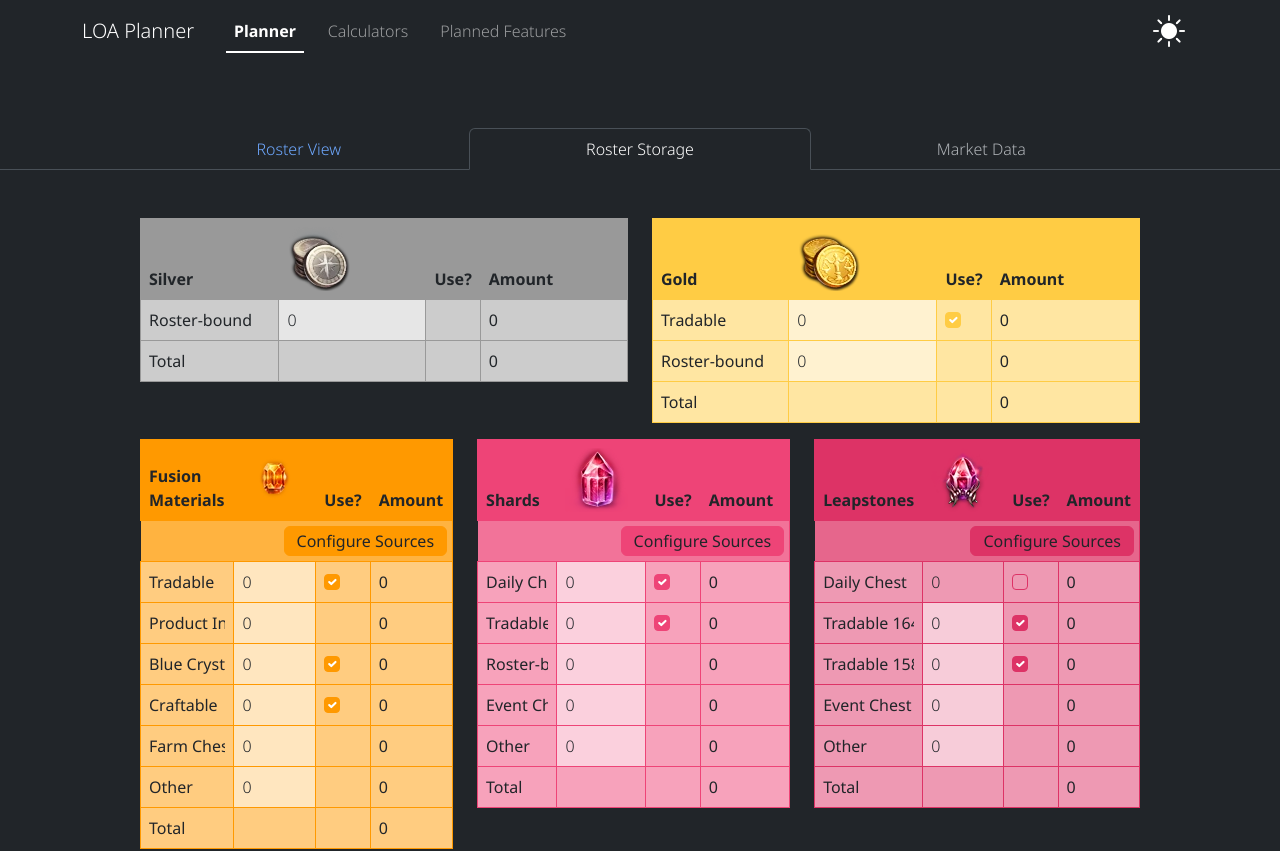
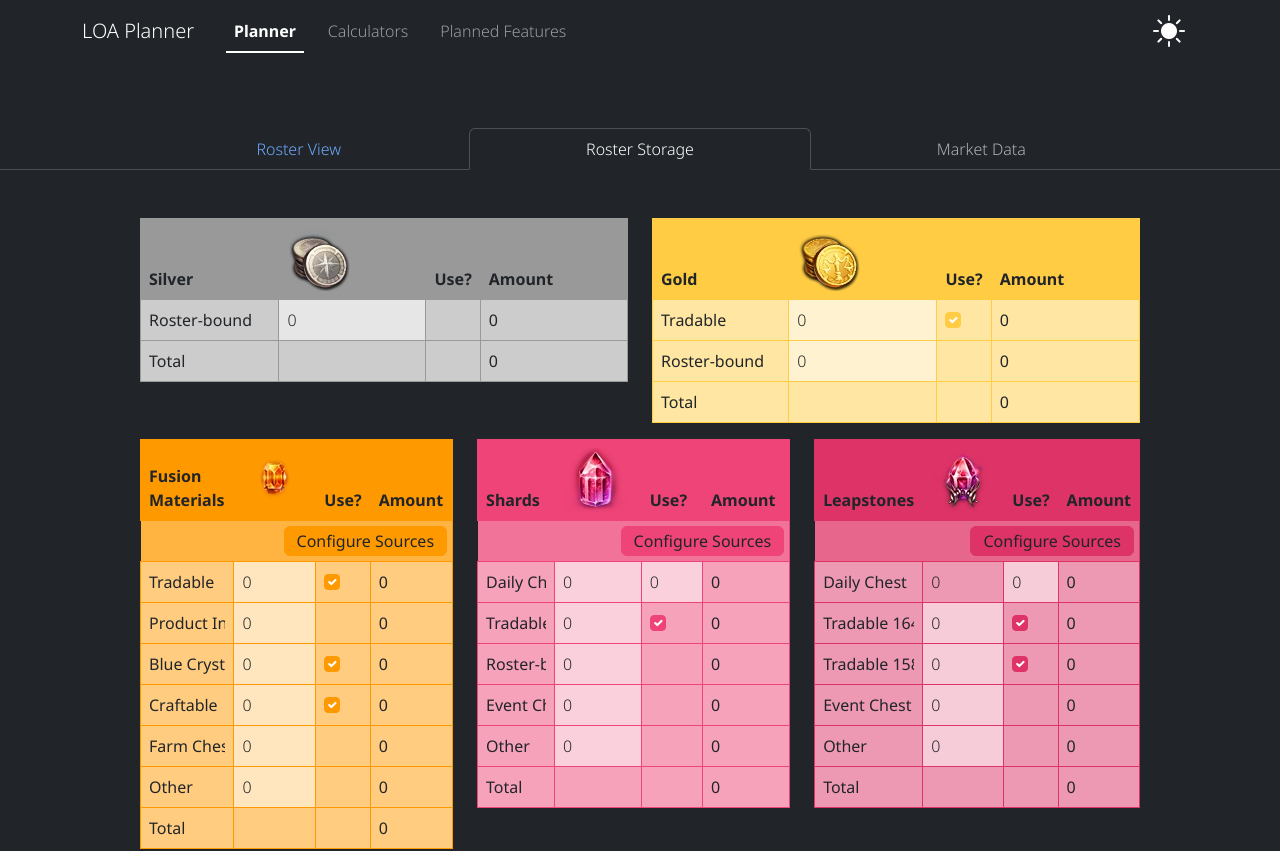
Before and after one commit to md842/loa-planner, a React (Vite) app: page / in a window 1280 px wide. Shown: the top 851 px of the page. Built offline with nearby package versions, Linux system fonts and the light colour scheme.

Commit message:
Selection chest feature improvement
Selection chests now allow a customizable number of chests opened for each material as opposed to all-or-nothing on one material.

TODO: Fix daily chests selection synchronization between shards and leaps.
TODO: Support adding custom sources

```diff
--- a/src/components/core/roster-storage-data.ts
+++ b/src/components/core/roster-storage-data.ts
@@ -10,42 +10,42 @@
     {id: "Total", qty: [0], amt: [0]}
   ],
   "gold": [
-    {id: "Tradable", qty: [0], selected: [true], amt: [0]},
+    {id: "Tradable", qty: [0], sel: [true], amt: [0]},
     {id: "Roster-bound", qty: [0], amt: [0]},
     {id: "Total", qty: [0], amt: [0]}
   ],
   "fusions": [
-    {id: "Tradable", qty: [0], selected: [true], amt: [0]},
+    {id: "Tradable", qty: [0], sel: [true], amt: [0]},
     {id: "Product Inventory", qty: [0], mult: [50], amt: [0]},
-    {id: "Blue Crystals", qty: [0], selected: [true], mult: [50], div: 65, amt: [0]},
-    {id: "Craftable", qty: [0], selected: [true], mult: [10], amt: [0]},
+    {id: "Blue Crystals", qty: [0], sel: [true], mult: [50], div: 65, amt: [0]},
+    {id: "Craftable", qty: [0], sel: [true], mult: [10], amt: [0]},
     {id: "Farm Chest", qty: [0], mult: [10], amt: [0]},
     {id: "Other", qty: [0], amt: [0]},
     {id: "Total", qty: [0], amt: [0]}
   ],
   "shards": [
-    {id: "Daily Chest", qty: [0], selected: [true], mult: [1000], amt: [0]},
-    {id: "Tradable (L)", qty: [0], selected: [true], mult: [3000], amt: [0]},
+    {id: "Daily Chest", qty: [0], use: [0], mult: [1000], amt: [0]},
+    {id: "Tradable (L)", qty: [0], sel: [true], mult: [3000], amt: [0]},
     {id: "Roster-bound (L)", qty: [0], mult: [3000], amt: [0]},
     {id: "Event Chest (M)", qty: [0], mult: [2000], amt: [0]},
     {id: "Other", qty: [0], amt: [0]},
     {id: "Total", qty: [0], amt: [0]}
   ],
   "leaps": [
-    {id: "Daily Chest", qty: [0], selected: [false], mult: [2], amt: [0]},
-    {id: "Tradable 1640", qty: [0], selected: [true], amt: [0]},
-    {id: "Tradable 1580", qty: [0], selected: [true], div: 5, amt: [0]},
+    {id: "Daily Chest", qty: [0], use: [0], mult: [2], amt: [0]},
+    {id: "Tradable 1640", qty: [0], sel: [true], amt: [0]},
+    {id: "Tradable 1580", qty: [0], sel: [true], div: 5, amt: [0]},
     {id: "Event Chest (x5)", qty: [0], mult: [5], amt: [0]},
     {id: "Other", qty: [0], amt: [0]},
     {id: "Total", qty: [0], amt: [0]}
   ],
   "reds": [
     {id: "Daily Chest",
-      qty: [0, 0], selected: [true, false], mult: [40, 80], selectionChest: true, amt: [0, 0]},
+      qty: [0, 0], use: [0, 0], mult: [40, 80], amt: [0, 0]},
     {id: "Tradable 1640",
-      qty: [0, 0], selected: [true, true], amt: [0, 0]},
+      qty: [0, 0], sel: [true, true], amt: [0, 0]},
     {id: "Tradable 1580",
-      qty: [0, 0], selected: [true, true], div: 5, amt: [0, 0]},
+      qty: [0, 0], sel: [true, true], div: 5, amt: [0, 0]},
     {id: "75x Pouch",
       qty: [0, 0], mult: [75, 75], amt: [0, 0]},
     {id: "Other",
@@ -55,11 +55,11 @@
   ],
   "redSolars": [
     {id: "Daily Chest",
-      qty: [0, 0], selected: [true, false], mult: [1, 3], selectionChest: true, amt: [0, 0]},
+      qty: [0, 0], use: [0, 0], mult: [1, 3], amt: [0, 0]},
     {id: "Tradable",
-      qty: [0, 0], selected: [true, true], amt: [0, 0]},
+      qty: [0, 0], sel: [true, true], amt: [0, 0]},
     {id: "3/9 Selection",
-      qty: [0, 0], selected: [true, false], mult: [3, 9], selectionChest: true, amt: [0, 0]},
+      qty: [0, 0], use: [0, 0], mult: [3, 9], amt: [0, 0]},
     {id: "Other",
       qty: [0, 0], amt: [0, 0]},
     {id: "Total",
@@ -69,60 +69,55 @@
 
 const presetSources: {[index: string]: Source[]} = {
   "fusions": [
-    {id: "Tradable", qty: [0], selected: [true], amt: [0]},
+    {id: "Tradable", qty: [0], sel: [true], amt: [0]},
     {id: "Product Inventory", qty: [0], mult: [50], amt: [0]},
-    {id: "Blue Crystals", qty: [0], selected: [true], mult: [50], div: 65, amt: [0]},
-    {id: "Craftable", qty: [0], selected: [true], mult: [10], amt: [0]},
+    {id: "Blue Crystals", qty: [0], sel: [true], mult: [50], div: 65, amt: [0]},
+    {id: "Craftable", qty: [0], sel: [true], mult: [10], amt: [0]},
     {id: "Farm Chest", qty: [0], mult: [10], amt: [0]},
+    {id: "Ark Pass Chest (x30)", qty: [0], mult: [30], amt: [0]}
   ],
   "shards": [
-    {id: "Daily Chest", qty: [0], selected: [true], mult: [1000], amt: [0]},
-    {id: "Tradable (L)", qty: [0], selected: [true], mult: [3000], amt: [0]},
-    {id: "Tradable (M)", qty: [0], selected: [true], mult: [2000], amt: [0]},
-    {id: "Tradable (S)", qty: [0], selected: [true], mult: [1000], amt: [0]},
+    {id: "Daily Chest", qty: [0], use: [0], mult: [1000], amt: [0]},
+    {id: "Tradable (L)", qty: [0], sel: [true], mult: [3000], amt: [0]},
+    {id: "Tradable (M)", qty: [0], sel: [true], mult: [2000], amt: [0]},
+    {id: "Tradable (S)", qty: [0], sel: [true], mult: [1000], amt: [0]},
     {id: "Roster-bound (L)", qty: [0], mult: [3000], amt: [0]},
     {id: "Roster-bound (M)", qty: [0], mult: [2000], amt: [0]},
     {id: "Roster-bound (S)", qty: [0], mult: [1000], amt: [0]},
     {id: "Event Chest (M)", qty: [0], mult: [2000], amt: [0]},
-    {id: "Time Shard Chest", qty: [0], mult: [8000], amt: [0]},
-    {id: "Explorer's Shard Chest", qty: [0], mult: [8000], amt: [0]},
-    {id: "Knight Shard Chest", qty: [0], mult: [8000], amt: [0]},
+    {id: "Ark Pass Chest (x8000)", qty: [0], mult: [8000], amt: [0]}
   ],
   "leaps": [
-    {id: "Daily Chest", qty: [0], selected: [false], mult: [2], amt: [0]},
-    {id: "Tradable 1640", qty: [0], selected: [true], amt: [0]},
-    {id: "Tradable 1580", qty: [0], selected: [true], div: 5, amt: [0]},
-    {id: "Tradable 1490", qty: [0], selected: [true], div: 25, amt: [0]},
-    {id: "Tradable 1250", qty: [0], selected: [true], div: 125, amt: [0]},
+    {id: "Daily Chest", qty: [0], use: [0], mult: [2], amt: [0]},
+    {id: "Tradable 1640", qty: [0], sel: [true], amt: [0]},
+    {id: "Tradable 1580", qty: [0], sel: [true], div: 5, amt: [0]},
+    {id: "Tradable 1490", qty: [0], sel: [true], div: 25, amt: [0]},
+    {id: "Tradable 1250", qty: [0], sel: [true], div: 125, amt: [0]},
     {id: "Event Chest (x5)", qty: [0], mult: [5], amt: [0]},
-    {id: "Time Leapstone Selection Chest", qty: [0], mult: [25], amt: [0]},
-    {id: "Explorer's Leapstone Selection Chest", qty: [0], mult: [25], amt: [0]},
-    {id: "Knight Leapstone Selection Chest", qty: [0], mult: [25], amt: [0]},
-    {id: "Time Leapstone Special Selection Chest", qty: [0], mult: [75], amt: [0]},
-    {id: "Explorer's Leapstone Special Selection Chest", qty: [0], mult: [75], amt: [0]},
-    {id: "Knight Leapstone Special Selection Chest", qty: [0], mult: [75], amt: [0]},
+    {id: "Ark Pass Chest (x25)", qty: [0], mult: [25], amt: [0]},
+    {id: "Ark Pass Special Chest (x75)", qty: [0], mult: [75], amt: [0]}
   ],
   "reds": [
     {id: "Daily Chest",
-      qty: [0, 0], selected: [true, false], mult: [40, 80], selectionChest: true, amt: [0, 0]},
+      qty: [0, 0], use: [0, 0], mult: [40, 80], amt: [0, 0]},
     {id: "Tradable 1640",
-      qty: [0, 0], selected: [true, true], amt: [0, 0]},
+      qty: [0, 0], sel: [true, true], amt: [0, 0]},
     {id: "Tradable 1580",
-      qty: [0, 0], selected: [true, true], div: 5, amt: [0, 0]},
+      qty: [0, 0], sel: [true, true], div: 5, amt: [0, 0]},
     {id: "Tradable 1490",
-      qty: [0, 0], selected: [true, true], div: 25, amt: [0, 0]},
+      qty: [0, 0], sel: [true, true], div: 25, amt: [0, 0]},
     {id: "Tradable 1250",
-      qty: [0, 0], selected: [true, true], div: 125, amt: [0, 0]},
+      qty: [0, 0], sel: [true, true], div: 125, amt: [0, 0]},
     {id: "75x Pouch",
       qty: [0, 0], mult: [75, 75], amt: [0, 0]},
   ],
   "redSolars": [
     {id: "Daily Chest",
-      qty: [0, 0], selected: [true, false], mult: [1, 3], selectionChest: true, amt: [0, 0]},
+      qty: [0, 0], use: [0, 0], mult: [1, 3], amt: [0, 0]},
     {id: "Tradable",
-      qty: [0, 0], selected: [true, true], amt: [0, 0]},
+      qty: [0, 0], sel: [true, true], amt: [0, 0]},
     {id: "3/9 Selection",
-      qty: [0, 0], selected: [true, false], mult: [3, 9], selectionChest: true, amt: [0, 0]},
+      qty: [0, 0], use: [0, 0], mult: [3, 9], amt: [0, 0]},
   ],
 };
 
@@ -184,7 +179,7 @@
   let temp: string = JSON.stringify(sources[mat]);
   totalSaved += temp.length;
   console.log("Roster storage data: Saved", temp.length, "B,", totalSaved, "B total");
-  // console.log("Saved sources:", sources[mat]);
+  console.log("Saved sources:", sources[mat]);
 
   window.localStorage.setItem('src_' + mat, temp);
 }
--- a/src/components/planner/RosterStorageCard.tsx
+++ b/src/components/planner/RosterStorageCard.tsx
@@ -113,22 +113,29 @@
   }
 
   /** Updates source srcIndex, source total, and rosterMats. */
-  function setSource(srcIndex: number, matIndex: number, qty?: number, selected?: boolean){
+  function setSource(srcIndex: number, matIndex: number, qty?: number, selected?: boolean, newUse?: number[]){
     // Deep copy target source and total source from state variable
     let src: Source = JSON.parse(JSON.stringify(sources[srcIndex]));
     let total: Source = JSON.parse(JSON.stringify(sources[sources.length - 1]));
 
-    if (qty != null) // If defined, update quantity
+    function updateSource(matIndex: number, qty?: number, selected?: boolean, newUse?: number[]): Source{
+      if (qty != null) // If defined, update src.qty
         src.qty[matIndex] = qty;
-    if (selected != null) // If defined, update selected
-      src.selected![matIndex] = selected;
+      if (selected != null) // If defined, update src.use (not selection chest)
+        src.sel![matIndex] = selected;
+      if (newUse){ // If defined, update src.use (selection chest)
+        src.use![0] = newUse[0];
+        if (newUse.length == 2)
+          src.use![1] = newUse[1];
+      }
 
       total.amt[matIndex] -= src.amt[matIndex]; // Subtract old amount from total
 
-    if (src.selected && !src.selected[matIndex]) // Source is inactive
+      if (src.sel && !src.sel[matIndex]) // Source is inactive
         src.amt[matIndex] = 0; // Set amount to 0
       else{ // Source is active, calculate new src.amt and add to total.amt
-      let amt: number = src.qty[matIndex]; // Start from source quantity
+        // If src.use is defined, start from src.use, else start from src.qty
+        let amt: number = (src.use) ? Number(src.use![matIndex]) : src.qty[matIndex];
         if (src.div) // Apply floor divisor if present
           amt = Math.floor(amt / src.div);
         if (src.mult) // Apply multiplier if present
@@ -136,8 +143,14 @@
         src.amt[matIndex] = amt; // Update source amount
         total.amt[matIndex] += amt; // Add new amount to total
       }
+      return src;
+    }
 
-    // console.log("Updated source:", src);
+    src = updateSource(matIndex, qty, selected, newUse);
+    if (src.use && src.use.length == 2) // src is a selection chest
+      src = updateSource(matIndex ? 0 : 1, qty);
+
+    console.log("Updated source:", src);
 
     // Update sources state variable
     setSources([
--- a/src/components/planner/tables/Cell.tsx
+++ b/src/components/planner/tables/Cell.tsx
@@ -6,14 +6,17 @@
 interface CellProps{
   bold?: boolean; // If true, the cell uses bold font weight.
   className?: string; // Class names to append to common class name "cell"
-  value: string | number | undefined; // read-only value or writeable defaultValue
+
+  value?: string | number; // read-only value or writeable defaultValue
+  controlledValue?: string | number; // State-controlled value
+
   onBlur?: React.FocusEventHandler<HTMLInputElement>; // Focus out handler
   onChange?: React.ChangeEventHandler<HTMLInputElement>; // Change handler
 }
 
 /** Constructs the "Remaining materials" section(s) of the parent table. */
 export function Cell(props: CellProps): JSX.Element{
-  let {bold, className, value, onBlur, onChange} = props; // Unpack props
+  let {bold, className, value, controlledValue, onBlur, onChange} = props; // Unpack props
 
   /* If onChange is defined, the cell is writeable. */
   return(
@@ -26,10 +29,10 @@
     >
       <input
         className="cell"
-        defaultValue={(onChange) ? value : undefined
+        defaultValue={(controlledValue != null) ? undefined : ((onChange) ? value : undefined)
           /* Writeable cells must use defaultValue for user input to be
              visible when onChange doesn't re-render the table (goal name). */}
-        value={(onChange) ? undefined : value
+        value={(controlledValue != null) ? controlledValue : ((onChange) ? undefined : value)
           /* Read-only cells must use value so they can be updated (totals) */}
         onBlur={onBlur}
         onChange={onChange}
--- a/src/components/planner/tables/SourceRow.tsx
+++ b/src/components/planner/tables/SourceRow.tsx
@@ -1,4 +1,4 @@
-import {type ChangeEvent, type JSX} from 'react';
+import {type ChangeEvent, type JSX, useEffect, useState} from 'react';
 
 import {Cell} from './Cell';
 
@@ -16,7 +16,7 @@
 
   /** References to parent component state/state setters */
   // Updates source srcIndex, source total, and rosterMats.
-  setSource(srcIndex: number, matIndex: number, qty?: number, selected?: boolean): void;
+  setSource(srcIndex: number, matIndex: number, qty?: number, selected?: boolean, newUse?: number[]): void;
   // Signals to parent component to save uncommitted changes.
   setChanged(changed: boolean): void;
 
@@ -48,15 +48,63 @@
        dailyChests, setDailyChestQty,
        setDailyChestSel} = props; // Unpack props
 
-  function handleChange(e: ChangeEvent<HTMLInputElement>, index: number, matIndex: number){
+  const [use, setUse] = useState(src.use);
+
+  // Update signal handlers
+  useEffect(() => {
+    if (use)
+      console.log("use state updated:", use);
+  }, [use]); // Runs on mount and when use changes
+
+  function handleQtyChange(e: ChangeEvent<HTMLInputElement>, index: number, matIndex: number){
     let input: number = Number(e.target.value); // For readability
+    let prevValue: number = src.qty[matIndex];
+    let diff: number = input - prevValue;
 
-    if (sanitizeInput(e, src.qty[matIndex])){ // Valid numeric input
-      setSource(index, matIndex, input); // Update source quantity to input
+    if (sanitizeInput(e, prevValue)){ // Valid numeric input
+      if (use){ // src is a selection chest
+        let newUse: number[] = [...use]; // Shallow copy use state variable
 
-      if (src.selectionChest) // Changed source is a selection chest
-        // Note: For selection chest, matIndex always 0, mat2 always defined
-        setSource(index, 1, input); // Update source quantity to input
+        newUse[matIndex] += diff; // Update use qty for mat
+        if (newUse[matIndex] < 0){ // Use qty cannot be negative
+          // Set other mat use qty to src.qty (maximum value)
+          newUse[matIndex ? 0 : 1] = input;
+          newUse[matIndex] = 0; // Set use qty to 0
+        }
+        setUse(newUse); // Update use state variable
+        setSource(index, matIndex, input, undefined, newUse); // Update sources
+      }
+      else // Not a selection chest, simply update source quantity to input
+        setSource(index, matIndex, input);
+
+      /* Special case: daily chests (source index 0) synced between tables.
+         Signal received by controlled table only, so send signal at end of
+         handleChange of controlling table. */
+      if (setDailyChestQty && index == 0)
+        setDailyChestQty(input); // Sync quantity fields
+
+      changed = true; // Roster storage data will be saved on next focus out
+    } // Reject non-numeric input outside of name field (do nothing)
+  }
+
+  function handleUseChange(e: ChangeEvent<HTMLInputElement>, index: number, matIndex: number){
+    let input: number = Number(e.target.value); // For readability
+    let prevValue: number = src.use![matIndex];
+    let diff: number = input - prevValue;
+
+    if (sanitizeInput(e, prevValue)){ // Valid numeric input
+      let newUse: number[] = [...use!]; // Shallow copy use state variable
+
+      if (input <= src.qty[matIndex]){ // Limit use quantity to src.qty
+        newUse[matIndex] = input; // Update use qty for mat
+        newUse[matIndex ? 0 : 1] -= diff; // Subtract diff from other mat
+      }
+      else{ // Use quantity exceeds src.qty
+        newUse[matIndex] = src.qty[matIndex]; // Set use qty to src.qty
+        newUse[matIndex ? 0 : 1] = 0; // Set other mat use qty to 0
+      }
+      setUse(newUse); // Update use state variable
+      setSource(index, matIndex, undefined, undefined, newUse); // Update sources
 
       /* Special case: daily chests (source index 0) synced between tables.
          Signal received by controlled table only, so send signal at end of
@@ -77,18 +125,7 @@
       setDailyChestSel((setDailyChestQty) && e.target.checked || (!setDailyChestQty) && !e.target.checked);
       return; // Override handleChecked by returning early
     }
-
-    /* Update changedSrc.selected (guaranteed to be defined in
-       handleChecked, otherwise checkboxes would not render) */
-    setSource(index, matIndex, undefined, e.target.checked);
-
-    // Changed source is combo selection chest, update source's other material
-    if (src.selectionChest){
-      let otherIndex: number = (matIndex == 0) ? 1 : 0
-      // Set other material's "selected" field to opposite value
-      setSource(index, otherIndex, undefined, !e.target.checked);
-    }
-
+    setSource(index, matIndex, undefined, e.target.checked); // Update sources
     setChanged(true); // Save roster storage data for specified mat
   }
 
@@ -97,35 +134,58 @@
       <Cell bold key="label" value={src.id}/>
       <Cell key="qty" value={total ? undefined : src.qty[0]} // Empty if total
         onBlur={(total || (dailyChests && index == 0)) ? undefined : () => {if (changed){setChanged(true)}; changed = false}}
-        onChange={(total || (dailyChests && index == 0)) ? undefined : (e) => handleChange(e, index, 0)}
+        onChange={(total || (dailyChests && index == 0)) ? undefined : (e) => handleQtyChange(e, index, 0)}
       />{/* Input disabled if total or daily chests of controlled table */}
-      <td className="read-only" key="sel">
-        {src.selected && // Render checkbox conditionally
+
+      {/* "Use?" column may be empty, a checkbox, or an input. */}
+      {!src.sel && !use && // src.use not defined, render empty cell
+        <td className="read-only" key="use"></td>
+      }
+      {src.sel && // Boolean, render checkbox
+        <td className="read-only" key="use">
           <Form.Check className="mat1-checkbox"
             type="checkbox"
-            // If selection chest, checked = inverse of other checkbox
-            defaultChecked={src.selectionChest ? undefined : src.selected[0]}
-            checked={src.selectionChest ? !src.selected[1] : undefined}
+            defaultChecked={src.sel[0]}
             onChange={(e) => handleChecked(e, index, 0)}
-          />}
-      </td>
+          />
+        </td>
+      }
+      {use && // Number, render input
+        <Cell key="use" controlledValue={use[0]}
+          onBlur={total ? undefined : () => {if (changed){setChanged(true)}; changed = false}}
+          onChange={total ? undefined : (e) => handleUseChange(e, index, 0)}
+        />
+      }
+
+
       <Cell bold key="amt" value={src.amt[0]}/>
       {combo &&
         <>
           <Cell key="qty2" className="mat2" value={(total) ? undefined : src.qty[1]} // Empty if total
-            onBlur={total ? undefined : () => {if (changed){setChanged(true)}; changed = false}}
-            onChange={(total || src.selectionChest) ? undefined : (e) => handleChange(e, index, 1)}
+            onBlur={total || use ? undefined : () => {if (changed){setChanged(true)}; changed = false}}
+            onChange={total || use ? undefined : (e) => handleQtyChange(e, index, 1)}
           />{/* Input disabled if total or selection chest (use material 1 field)*/}
-          <td key="sel2" className="read-only mat2">
-            {src.selected && // Render checkbox conditionally
+
+          {/* "Use?" column may be empty, a checkbox, or an input. */}
+          {!src.sel && !use && // src.use not defined, render empty cell
+            <td className="read-only mat2" key="use2"></td>
+          }
+          {src.sel && // Boolean, render checkbox
+            <td className="read-only mat2" key="use2">
               <Form.Check className="mat2-checkbox"
                 type="checkbox"
-                // If selection chest, checked = inverse of other checkbox
-                defaultChecked={src.selectionChest ? undefined : src.selected[1]}
-                checked={src.selectionChest ? !src.selected[0] : undefined}
+                defaultChecked={src.sel[1]}
                 onChange={(e) => handleChecked(e, index, 1)}
-              />}
-          </td>
+              />
+            </td>
+          }
+          {use && // Number, render input
+            <Cell key="use2" className="mat2" controlledValue={use[1]}
+              onBlur={total ? undefined : () => {if (changed){setChanged(true)}; changed = false}}
+              onChange={total ? undefined : (e) => handleUseChange(e, index, 1)}
+            />
+          }
+
           <Cell bold key="amt2" className="mat2" value={src.amt[1]}/>
         </>
       }
```
Also changed, not shown: src/components/core/types.ts (+3 -5 lines). Lines whose indentation alone changed are shown as unchanged.
